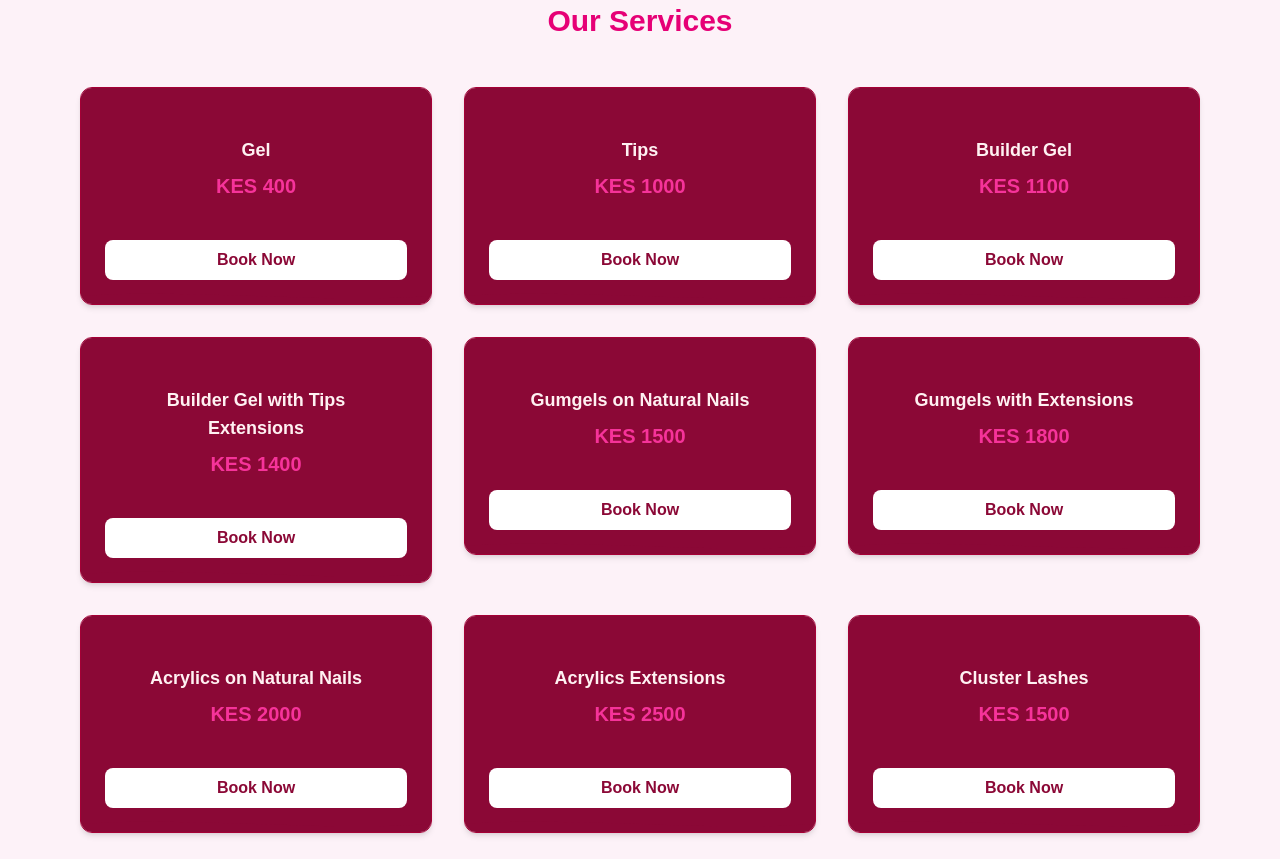
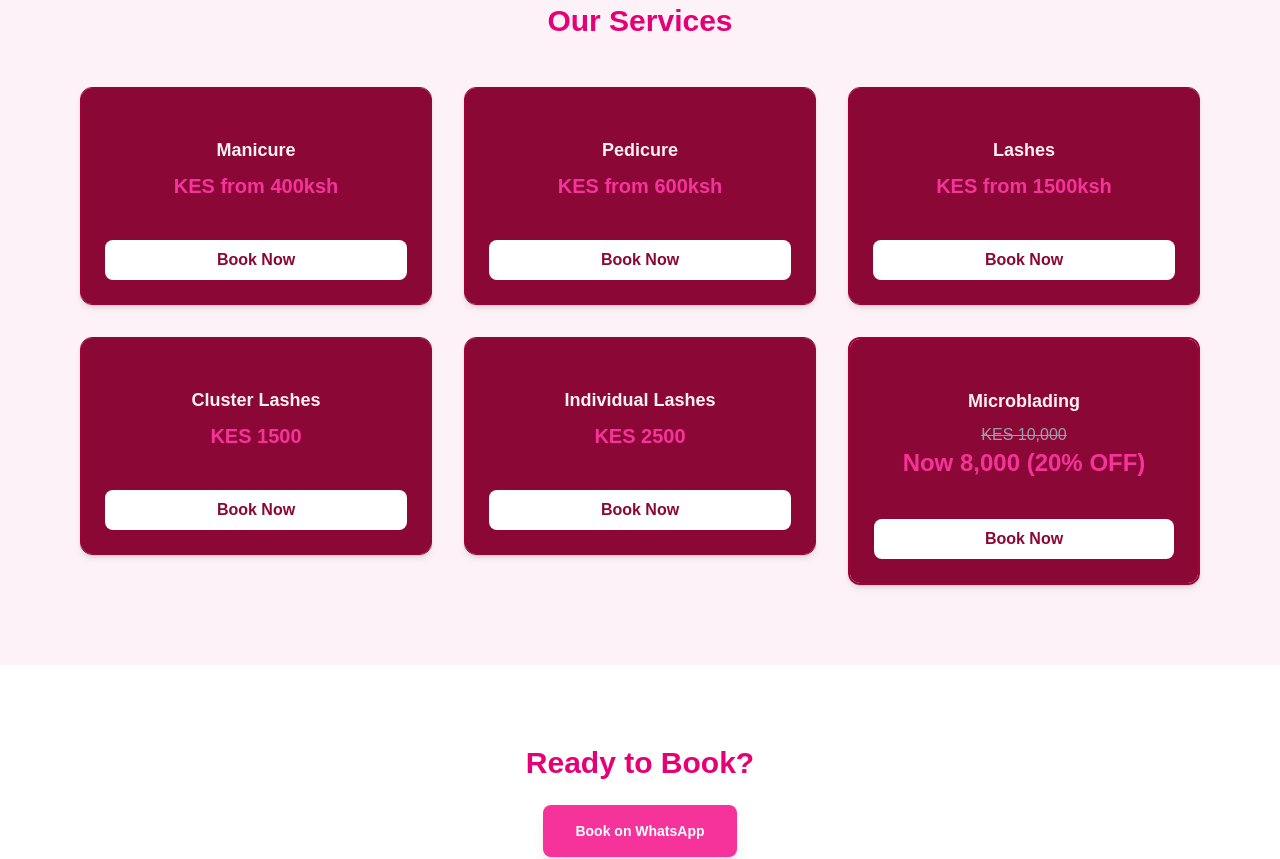
Before and after one commit to Gleeesh/lachiqbeauties, a Next.js app: page / in a window 1280 px wide. Shown: the part 1100-1959 px from the top of the page. Built offline with nearby package versions, Linux system fonts and the light colour scheme.

Commit message:
Services

```diff
--- a/src/app/page.tsx
+++ b/src/app/page.tsx
@@ -9,14 +9,9 @@ import { Card, CardContent } from "@/components/ui/card";
 import { SlantedAnimatedGrid } from "@/components/ui/slantedAnimatedGrid";
 
 const services = [
-  { name: "Gel", price: "400" },
-  { name: "Tips", price: "1000" },
-  { name: "Builder Gel", price: "1100" },
-  { name: "Builder Gel with Tips Extensions", price: "1400" },
-  { name: "Gumgels on Natural Nails", price: "1500" },
-  { name: "Gumgels with Extensions", price: "1800" },
-  { name: "Acrylics on Natural Nails", price: "2000" },
-  { name: "Acrylics Extensions", price: "2500" },
+  { name: "Manicure", price: "from 400ksh" },
+  { name: "Pedicure", price: "from 600ksh" },
+  { name: "Lashes", price: "from 1500ksh" },
 ];
 
 const otherServices = [
@@ -29,6 +24,7 @@ export default function Home(): React.ReactElement {
   const [menuOpen, setMenuOpen] = useState(false);
   const [showHeroContent, setShowHeroContent] = useState(false);
   const [showHeader, setShowHeader] = useState(true);
+
 
   useEffect(() => {
     const handleScroll = () => {
@@ -51,7 +47,7 @@ export default function Home(): React.ReactElement {
     <div className="font-sans text-gray-800 bg-pink-200">
       {/* Header */}
       <motion.header
-        className="p-6 bg-pink-200 top-0 w-full z-50 flex flex-col items-center justify-center sticky"
+        className="p-6 bg-none top-0 w-full z-50 flex flex-col items-center justify-center sticky"
         initial={{ opacity: 1, y: 0 }}
         animate={showHeader ? { opacity: 1, y: 0 } : { opacity: 0, y: -40 }}
         transition={{ duration: 0.5, ease: "easeInOut" }}
@@ -193,7 +189,7 @@ export default function Home(): React.ReactElement {
         </h2>
         <Button
           asChild
-          className="bg-rose-900 hover:bg-pink-600 text-white text-lg px-6 py-3 rounded-2xl shadow-lg focus:ring-2 focus:ring-rose-900 focus:ring-offset-2 transition-all duration-300 hover:focus:ring-pink-600"
+          className="bg-rose-900 hover:bg-pink-600 text-white text-lg px-6 py-3 rounded-2xl shadow-lg ring-2 ring-rose-900 ring-offset-2 transition-all duration-300"
         >
           <a
             href="https://wa.me/254710101118"
--- a/src/components/ui/card.tsx
+++ b/src/components/ui/card.tsx
@@ -34,7 +34,7 @@ export const Card = React.forwardRef<
       {/* Wavy background */}
       <div className="absolute inset-0 z-0">
         {/* Top wave */}
-        <div className="absolute top-0 left-0 w-full h-6">
+        <div className="absolute top-0 left-0 w-full h-75%">
           <svg viewBox="0 0 500 30" preserveAspectRatio="none" className="w-full h-full">
             <path d="M0,10 C150,20 350,0 500,10 L500,30 L0,30 Z" className="fill-rose-900" />
           </svg>
```
